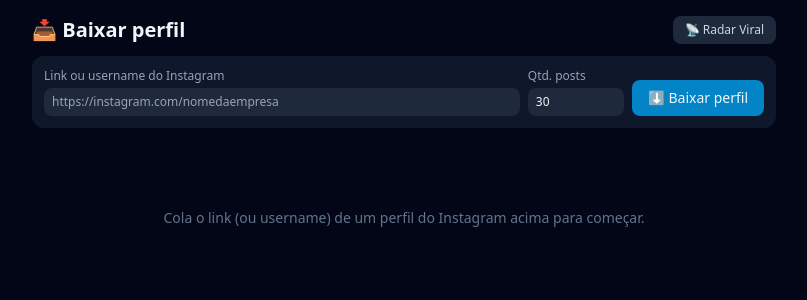
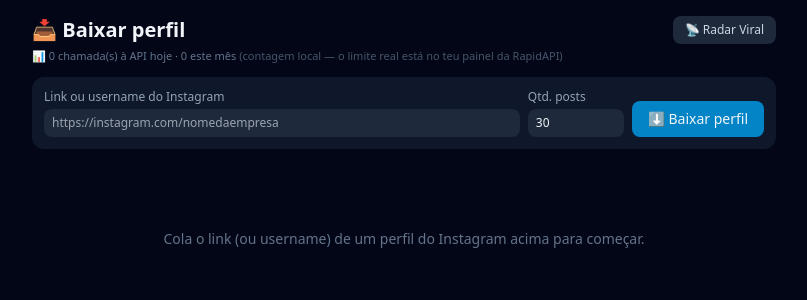
Before and after one commit to anderson17quadri-cmd/Extrair, a Flask app: page / in a window 1280 px wide. Shown: the top 300 px of the page, without its empty margins (236-1043 px from the left). Run offline with Flask 3, Linux system fonts and the light colour scheme; some libraries are stand-ins or nearby versions.

Commit message:
Adiciona contador de chamadas à API e evita gastar cota em perfil repetido
uso_api.py regista cada chamada real (TikTok search, Instagram search,
Instagram posts) e mostra hoje/mês no topo das duas páginas — é só um
acompanhamento local, o limite oficial continua sendo o do painel da
RapidAPI.

/perfil/baixar agora só chama a API se o perfil ainda não tiver conteúdo
baixado; se já tiver, mostra a galeria existente com um aviso e um botão
separado "Buscar posts novos" para quem quer gastar cota de propósito.

```diff
--- a/app.py
+++ b/app.py
@@ -15,6 +15,7 @@ import coletor
 import config
 import db
 import perfil
+import uso_api
 from downloader import baixar_video, gerar_legenda
 
 app = Flask(__name__)
@@ -104,6 +105,7 @@ def index():
         incluir_usados=incluir_usados,
         threshold=config.SCORE_THRESHOLD,
         erro=request.args.get("erro", ""),
+        uso=uso_api.resumo(),
     )
 
 
@@ -171,13 +173,20 @@ def perfil_pagina():
         galeria=_galeria_perfil(username) if username else [],
         perfis_existentes=perfis_existentes,
         erro=request.args.get("erro", ""),
+        aviso=request.args.get("aviso", ""),
+        uso=uso_api.resumo(),
     )
 
 
 @app.route("/perfil/baixar", methods=["POST"])
 def perfil_baixar():
-    """Dispara o download de um perfil inteiro a partir da dashboard."""
+    """Dispara o download de um perfil inteiro a partir da dashboard.
+
+    Se o perfil já tiver conteúdo baixado, não gasta cota da API de novo a
+    não ser que o pedido venha com forcar=1 (botão "Buscar posts novos").
+    """
     entrada = request.form.get("perfil", "").strip()
+    forcar = request.form.get("forcar") == "1"
     try:
         quantidade = min(max(int(request.form.get("quantidade") or 30), 1), 100)
     except ValueError:
@@ -185,14 +194,20 @@ def perfil_baixar():
 
     if not entrada:
         return redirect("/?erro=Cola+o+link+ou+username+do+perfil")
+
+    try:
+        username = perfil.extrair_username(entrada)
+    except ValueError as erro:
+        return redirect(f"/?erro={erro}")
+
+    if not forcar and _galeria_perfil(username):
+        return redirect(f"/?username={username}&aviso=ja_existe")
+
     if not config.RAPIDAPI_KEY:
         return redirect("/?erro=Falta+a+RAPIDAPI_KEY+no+.env+do+servidor")
 
     try:
-        username = perfil.extrair_username(entrada)
         perfil.baixar_perfil(username, quantidade, mock=False)
-    except ValueError as erro:
-        return redirect(f"/?erro={erro}")
     except (RuntimeError, requests.RequestException) as erro:
         return redirect(f"/?erro=Erro+na+API%3A+{erro}")
 
--- a/coletor.py
+++ b/coletor.py
@@ -24,6 +24,7 @@ import requests
 import config
 import db
 import score
+import uso_api
 
 
 def _extrair_hashtags(texto: str) -> str:
@@ -84,6 +85,7 @@ def buscar_api_tiktok(hashtag: str, quantidade: int) -> list[dict]:
         params={"keywords": hashtag, "count": quantidade, "cursor": 0},
         timeout=30,
     )
+    uso_api.registar_chamada("tiktok-search")
     resposta.raise_for_status()
     corpo = resposta.json()
     # tiktok-scraper7 devolve {"data": {"videos": [...]}}
@@ -156,6 +158,7 @@ def buscar_api_instagram(hashtag: str, quantidade: int) -> list[dict]:
         params={"search": hashtag},
         timeout=30,
     )
+    uso_api.registar_chamada("instagram-search")
     resposta.raise_for_status()
     corpo = resposta.json()
     itens = corpo.get("body") or []
--- a/perfil.py
+++ b/perfil.py
@@ -33,6 +33,7 @@ from urllib.parse import urlparse
 import requests
 
 import config
+import uso_api
 
 CURSORES_POSSIVEIS = ["pagination_token", "next_cursor", "end_cursor", "next_page_id"]
 MAX_PAGINAS = 20
@@ -78,6 +79,7 @@ def buscar_posts_perfil(username: str, quantidade: int, debug: bool = False) ->
             params={"username": username, **parametros_extra},
             timeout=30,
         )
+        uso_api.registar_chamada("instagram-posts")
         resposta.raise_for_status()
         corpo = resposta.json()
         if debug and pagina == 0:
--- a/templates/index.html
+++ b/templates/index.html
@@ -20,6 +20,10 @@
         </button>
       </div>
     </header>
+    <p class="text-[11px] text-slate-500 mb-3">
+      📊 {{ uso.hoje }} chamada(s) à API hoje · {{ uso.mes }} este mês
+      <span class="text-slate-600">(contagem local — o limite real está no teu painel da RapidAPI)</span>
+    </p>
 
     {% if erro %}
       <p class="mb-3 bg-red-950 border border-red-800 text-red-300 text-xs rounded-lg px-3 py-2">
--- a/templates/perfil.html
+++ b/templates/perfil.html
@@ -8,17 +8,34 @@
 </head>
 <body class="bg-slate-950 text-slate-100 min-h-screen">
   <div class="max-w-3xl mx-auto px-3 py-4">
-    <header class="mb-3 flex items-center justify-between gap-2">
+    <header class="mb-1 flex items-center justify-between gap-2">
       <h1 class="text-xl font-bold">📥 Baixar perfil</h1>
       <a href="/radar-viral" class="text-xs bg-slate-800 hover:bg-slate-700 px-3 py-1.5 rounded-lg text-slate-300">
         📡 Radar Viral
       </a>
     </header>
+    <p class="text-[11px] text-slate-500 mb-3">
+      📊 {{ uso.hoje }} chamada(s) à API hoje · {{ uso.mes }} este mês
+      <span class="text-slate-600">(contagem local — o limite real está no teu painel da RapidAPI)</span>
+    </p>
 
     {% if erro %}
       <p class="mb-3 bg-red-950 border border-red-800 text-red-300 text-xs rounded-lg px-3 py-2">
         ⚠️ {{ erro }}
       </p>
+    {% endif %}
+
+    {% if aviso == "ja_existe" %}
+      <div class="mb-3 bg-amber-950 border border-amber-800 text-amber-300 text-xs rounded-lg px-3 py-2 flex items-center justify-between gap-2 flex-wrap">
+        <span>ℹ️ @{{ username }} já tem conteúdo baixado (mostrado abaixo) — não gastei cota da API de novo.</span>
+        <form method="post" action="/perfil/baixar" onsubmit="iniciarDownload(this)">
+          <input type="hidden" name="perfil" value="{{ username }}">
+          <input type="hidden" name="forcar" value="1">
+          <button class="bg-amber-700 hover:bg-amber-600 px-2 py-1 rounded text-[11px] whitespace-nowrap">
+            🔄 Buscar posts novos (gasta cota)
+          </button>
+        </form>
+      </div>
     {% endif %}
 
     <form method="post" action="/perfil/baixar" onsubmit="iniciarDownload(this)"
--- /dev/null
+++ b/uso_api.py
@@ -0,0 +1,39 @@
+"""Contador de chamadas reais feitas às APIs da RapidAPI.
+
+Não é o limite oficial da tua conta (esse só o dashboard da RapidAPI sabe) —
+é só um registo local pra dares por conta de quanto já gastaste hoje/mês e
+evitares surpresas. Cada chamada aqui contada = 1 requisição HTTP real à
+RapidAPI (TikTok search, Instagram search ou Instagram posts).
+"""
+import json
+from datetime import date, datetime, timezone
+
+import config
+
+FICHEIRO = config.BASE_DIR / "uso_api.json"
+
+
+def _ler() -> list[dict]:
+    if not FICHEIRO.exists():
+        return []
+    try:
+        return json.loads(FICHEIRO.read_text(encoding="utf-8"))
+    except (json.JSONDecodeError, OSError):
+        return []
+
+
+def registar_chamada(origem: str) -> None:
+    chamadas = _ler()
+    chamadas.append({"quando": datetime.now(timezone.utc).isoformat(), "origem": origem})
+    FICHEIRO.write_text(json.dumps(chamadas), encoding="utf-8")
+
+
+def resumo() -> dict:
+    chamadas = _ler()
+    hoje = date.today().isoformat()
+    mes = hoje[:7]
+    return {
+        "hoje": sum(1 for c in chamadas if c["quando"].startswith(hoje)),
+        "mes": sum(1 for c in chamadas if c["quando"].startswith(mes)),
+        "total": len(chamadas),
+    }
```
Also changed, not shown: 1 other file.
